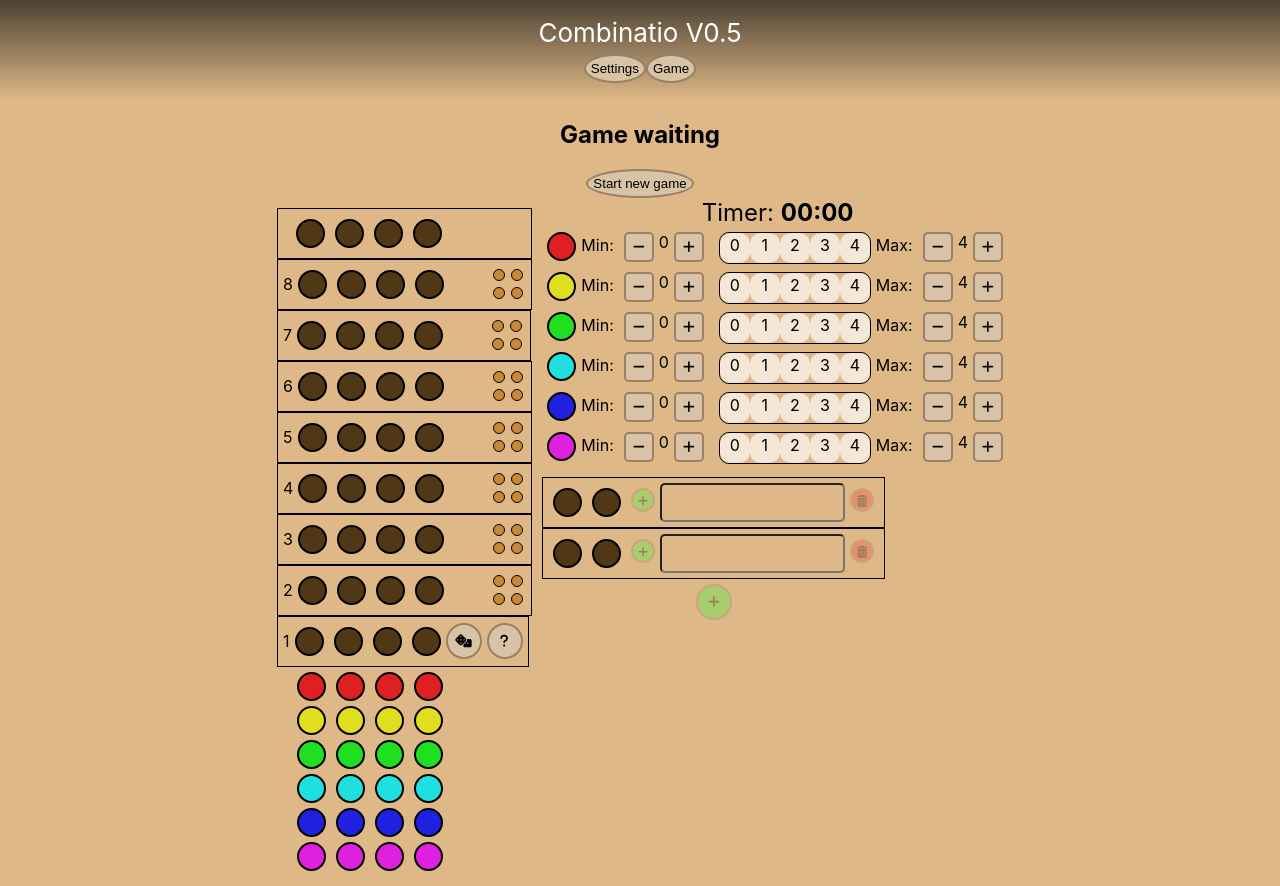
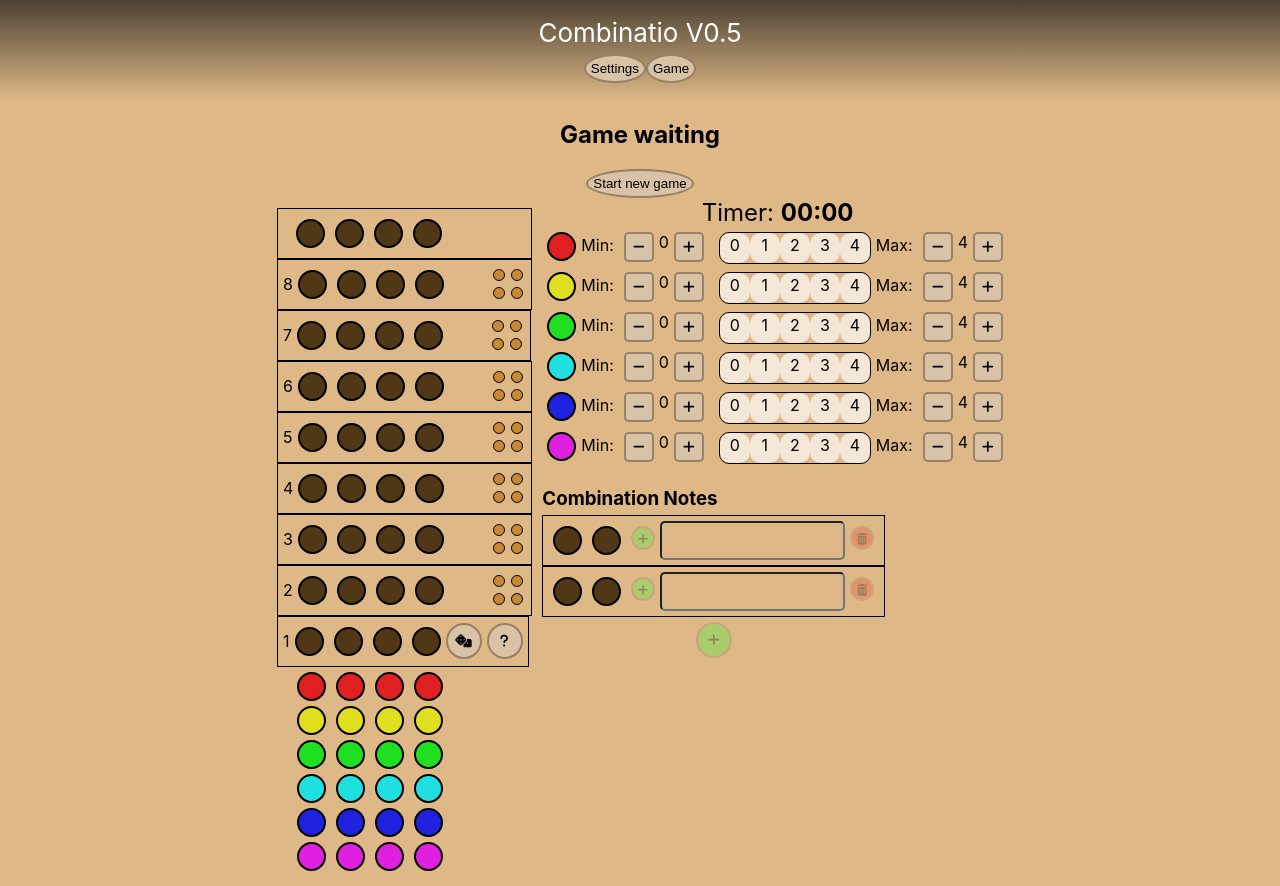
Before and after one commit to Radivis/combinatio, a React (Create React App) app: page / in a window 1280 px wide. Built offline with nearby package versions, Linux system fonts and the light colour scheme.

Commit message:
Made the display of the "Combination Notes" optional

```diff
--- a/src/components/Settings/Settings.tsx
+++ b/src/components/Settings/Settings.tsx
@@ -23,6 +23,7 @@ const Settings = (props: settingsProps) => {
     const [_paletteName, setPaletteName] = useState<string>(settings.paletteName);
     const [areColorAmountHintsActive, setAreColorAmountHintsActive] = useState<boolean>(settings.areColorAmountHintsActive);
     const [areSlotHintsActive, setAreSlotHintsActive] = useState<boolean>(settings.areSlotHintsActive);
+    const [areCombinationNotesActive, setAreCombinationNotesActive] = useState<boolean>(settings.areCombinationNotesActive);
     const [isRandomGuessButtonDisplayed, setIsRandomGuessButtonDisplayed] = useState<boolean>(settings.isRandomGuessButtonDisplayed);
 
     const validPaletteNames = paletteNames.filter(paletteName => {
@@ -72,6 +73,10 @@ const Settings = (props: settingsProps) => {
         setAreSlotHintsActive(ev.target.value === 'true' ? true : false);
     }
 
+    const onChangeAreCombinationNotesActive = (ev: any) => {
+        setAreCombinationNotesActive(ev.target.value === 'true' ? true : false);
+    }
+
     const onChangeIsRandomGuessButtonDisplayed = (ev: any) => {
         setIsRandomGuessButtonDisplayed(ev.target.value === 'true' ? true : false);
     }
@@ -91,6 +96,7 @@ const Settings = (props: settingsProps) => {
             paletteName: selectedPaletteName,
             areColorAmountHintsActive,
             areSlotHintsActive,
+            areCombinationNotesActive,
             isRandomGuessButtonDisplayed,
         })
         setActivePage('game');
@@ -185,6 +191,12 @@ const Settings = (props: settingsProps) => {
                     onChangeHandler={onChangeAreSlotHintsActive}
                 />
                 <BooleanSetting
+                    setting={areCombinationNotesActive}
+                    settingName={"areCombinationNotesActive"}
+                    settingLabel="Show combination notes"
+                    onChangeHandler={onChangeAreCombinationNotesActive}
+                />
+                <BooleanSetting
                     setting={isRandomGuessButtonDisplayed}
                     settingName={"isRandomGuessButtonDisplayed"}
                     settingLabel="Show random guess button"
--- a/src/components/TuplesHints/TuplesHints.css
+++ b/src/components/TuplesHints/TuplesHints.css
@@ -4,6 +4,11 @@
     flex-direction: column;
     align-items: flex-start;
     margin-top: 10px;
+}
+
+.tuples-hints-title {
+    margin-top: 10px;
+    margin-bottom: 5px;
 }
 
 .add-color-tuple-button {
--- a/src/components/TuplesHints/TuplesHints.tsx
+++ b/src/components/TuplesHints/TuplesHints.tsx
@@ -7,14 +7,28 @@ import { faPlus } from '@fortawesome/free-solid-svg-icons';
 
 const TuplesHints = () => {
 
-    const { colorTuplesDataStrings, addColorTuple } = useGameStore((state) => {
+    const {
+        areCombinationNotesActive,
+        colorTuplesDataStrings,
+        addColorTuple
+    } = useGameStore((state) => {
         const { hints, addColorTuple } = state;
+        const { areCombinationNotesActive } = state.settings;
         const { colorTuplesDataStrings } = hints;
-        return { colorTuplesDataStrings, addColorTuple };
+        return {
+            areCombinationNotesActive,
+            colorTuplesDataStrings,
+            addColorTuple
+        };
     })
 
     return (
         <div className='tuples-hints-container'>
+        {(areCombinationNotesActive === true) &&
+            <>
+                <h3 className='tuples-hints-title'>
+                    Combination Notes
+                </h3>
                 {colorTuplesDataStrings.map((colorTuplesDataString: string, rowIndex: number) => {
                     return <TuplesHintsRow
                         rowIndex={rowIndex}
@@ -23,6 +37,7 @@ const TuplesHints = () => {
                 <button className='add-color-tuple-button' onClick={addColorTuple}>
                     <FontAwesomeIcon icon={faPlus} />
                 </button>
+            </>}
         </div>
     );
 }
--- a/src/interfaces/interfaces.ts
+++ b/src/interfaces/interfaces.ts
@@ -37,6 +37,7 @@ export interface settings {
     paletteName: string,
     areColorAmountHintsActive: boolean,
     areSlotHintsActive: boolean,
+    areCombinationNotesActive: boolean,
     isRandomGuessButtonDisplayed: boolean,
 }
 
--- a/src/store/gameStore.ts
+++ b/src/store/gameStore.ts
@@ -79,6 +79,7 @@ const initialGameState = {
 		paletteName: paletteNames[0],
 		areColorAmountHintsActive: true,
 		areSlotHintsActive: true,
+        areCombinationNotesActive: true,
         isRandomGuessButtonDisplayed: true,
     },
     game: {
@@ -163,6 +164,9 @@ const useGameStore = create<gameState & gameActions>()(
                 // Regenerate colorsMinMax
                 state.hints.colorsMinMax = Array(numColors)
                     .fill([...[0, maxIdenticalColorsInSolution]]);
+
+                // Reset colorTuples
+                state.hints.colorTuplesDataStrings = Array(2).fill(defaultRowColorsDataString(2));
 
                 // Regenerate solution
                 const solutionColors = generateSolution(state);
```
Lines whose indentation alone changed are shown as unchanged.
